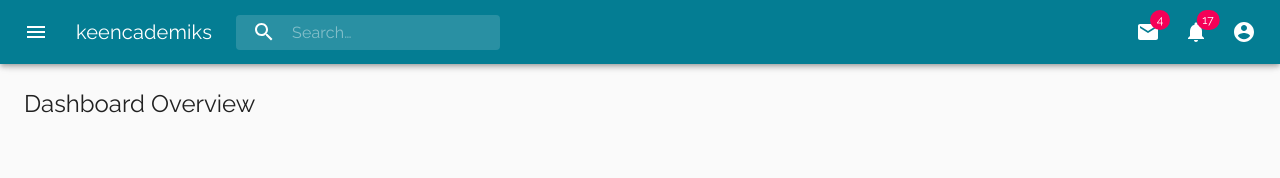
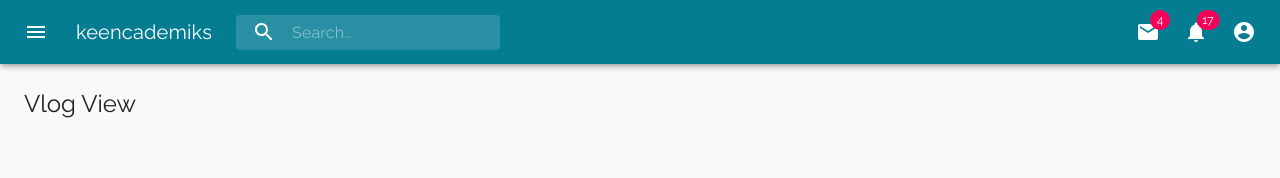
Before and after one commit to techam-group/keenclient, a React (Create React App) app: page /dashboard/vlogs/1 in a window 1280 px wide. Shown: the top 178 px of the page. Built offline with nearby package versions, Linux system fonts and the light colour scheme.

Commit message:
fix failure to route to single blog view page

```diff
--- a/src/views/Dashboard.jsx
+++ b/src/views/Dashboard.jsx
@@ -1,4 +1,4 @@
-import React, { Fragment } from 'react';
+import React from 'react';
 import { BrowserRouter as Router, Route, Switch } from 'react-router-dom'
 
 import DashboardBase from '../components/dashboard/layout/DashboardBase'
@@ -10,28 +10,24 @@ import CreateVlog from '../components/dashboard/vlogs/CreateVlog'
 import AllVlogs from '../components/dashboard/vlogs/AllVlogs'
 import VlogView from '../components/dashboard/vlogs/VlogView'
 
-const DashboardRoutes = (
-	<Fragment>
+const DashboardRoutes = () => (
 	<Switch>
-			<Route path="/" component={DashboardOverview} />
-			<Route path="dasboard/create-blog" component={CreateBlog} exact />
-			<Route path="dasboard/blogs" component={AllBlogs} exact />
-			<Route path="dasboard/blogs/:blog-title" component={BlogView} />
-			<Route path="dasboard/create-vlog" component={CreateVlog} exact />
-			<Route path="dasboard/vlogs" component={AllVlogs} exact />
-			<Route path="dasboard/vlogs/:vlog-title" component={VlogView} />
+		<Route path="/dashboard" component={DashboardOverview} exact />
+		<Route path="/dashboard/create-blog" component={CreateBlog} exact />
+		<Route path="/dashboard/blogs" component={AllBlogs} exact />
+		<Route path="/dashboard/blogs/:blog_title" component={BlogView} />
+		<Route path="/dashboard/create-vlog" component={CreateVlog} exact />
+		<Route path="/dashboard/vlogs" component={AllVlogs} exact />
+		<Route path="/dashboard/vlogs/:vlog_title" component={VlogView} />
 	</Switch>
-	</Fragment>
 )
 
-const Dashboard = () => {
-	return (
+const Dashboard = () => (
 	<Router>
 		<DashboardBase>
-				{ DashboardRoutes }
+			<DashboardRoutes />
 		</DashboardBase>
 	</Router>
 );
-};
 
 export default Dashboard;
```
Lines whose indentation alone changed are shown as unchanged.
